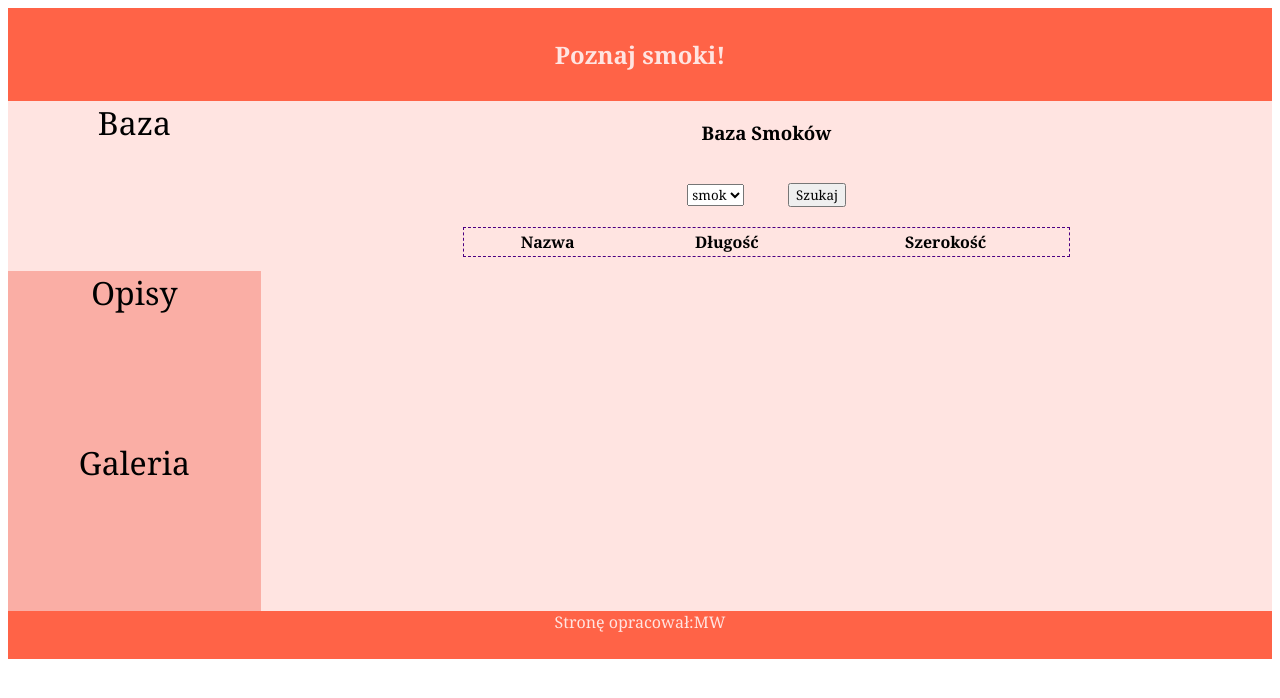
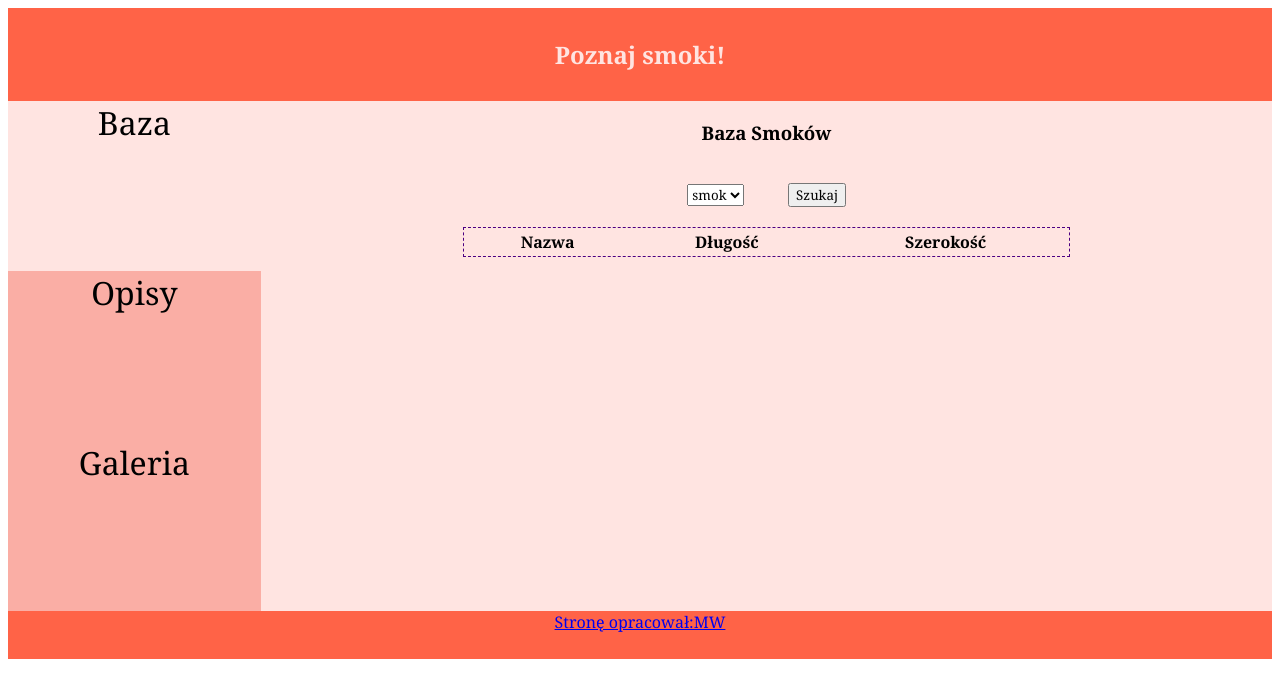
Before and after one commit to MajkLazowski/arkusz8lato2025MW, a plain HTML site: page index.html in a window 1280 px wide. Drawn offline with Linux system fonts and the light colour scheme.

Commit message:
Update index.html

```diff
--- a/index.html
+++ b/index.html
@@ -56,7 +56,8 @@
         </section>
     </main>
     <footer>
-        <p>Stronę opracował:MW</p>
+        <a href="https://github.com/MajkLazowski/arkusz8lato2025MW/blob/main/index.html"><p>Stronę opracował:MW</p></a>
     </footer>
 </body>
+
 </html>
```
